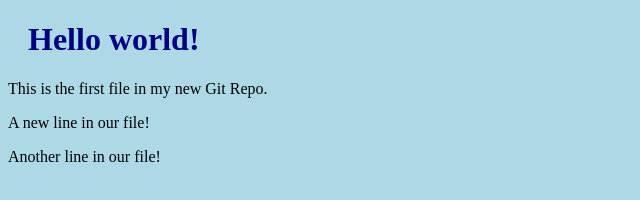
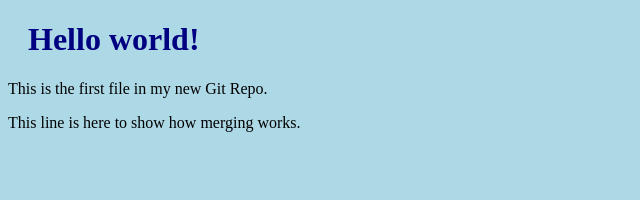
Before and after one commit to msurasky/msurasky.github.io, a plain HTML site: page Index.html in a window 1280 px wide. Shown: the whole page, without its empty margins (0-640 px from the left). Drawn offline with Linux system fonts and the light colour scheme.

Commit message:
updated Indexhtml with emergency fix

```diff
--- a/Index.html
+++ b/Index.html
@@ -8,7 +8,7 @@
 
 <h1>Hello world!</h1>
 <p>This is the first file in my new Git Repo.</p>
-<p>A new line in our file!</p>
-<p>Another line in our file!</p>
+<p>This line is here to show how merging works.</p>
+
 </body>
 </html>
```
